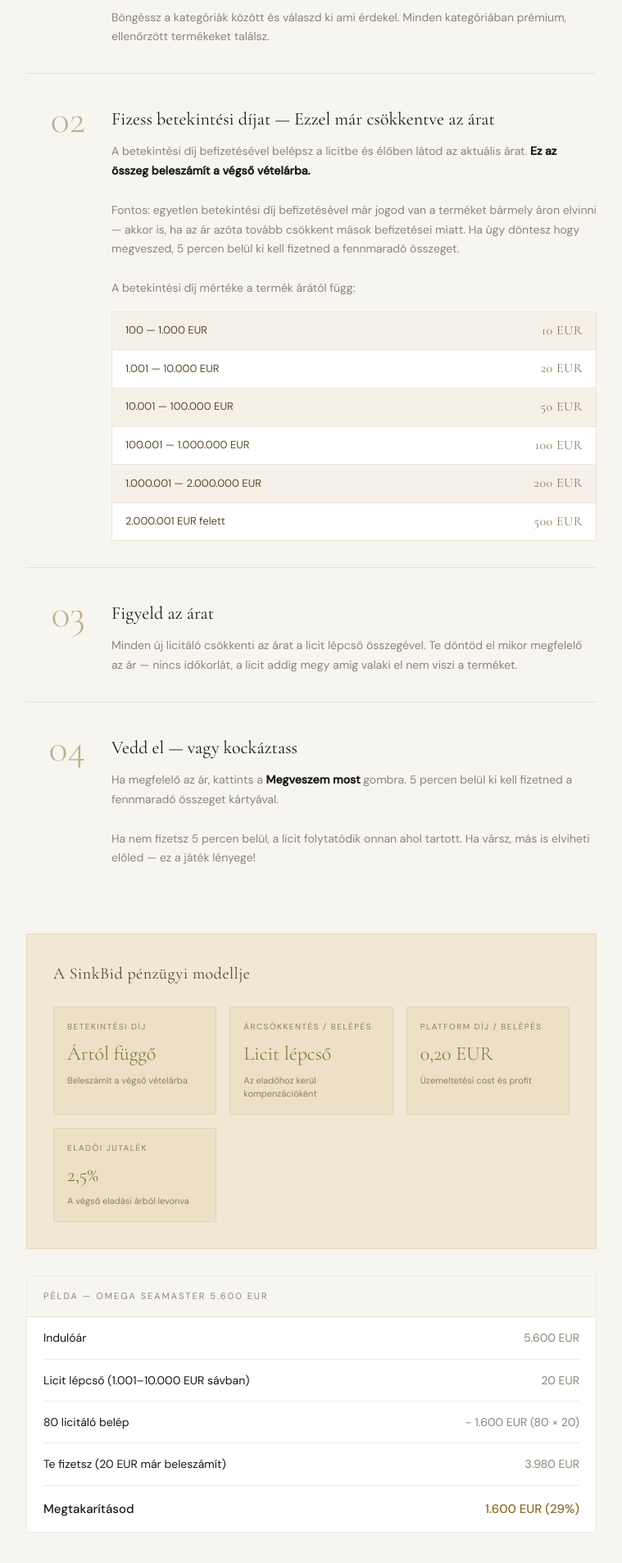
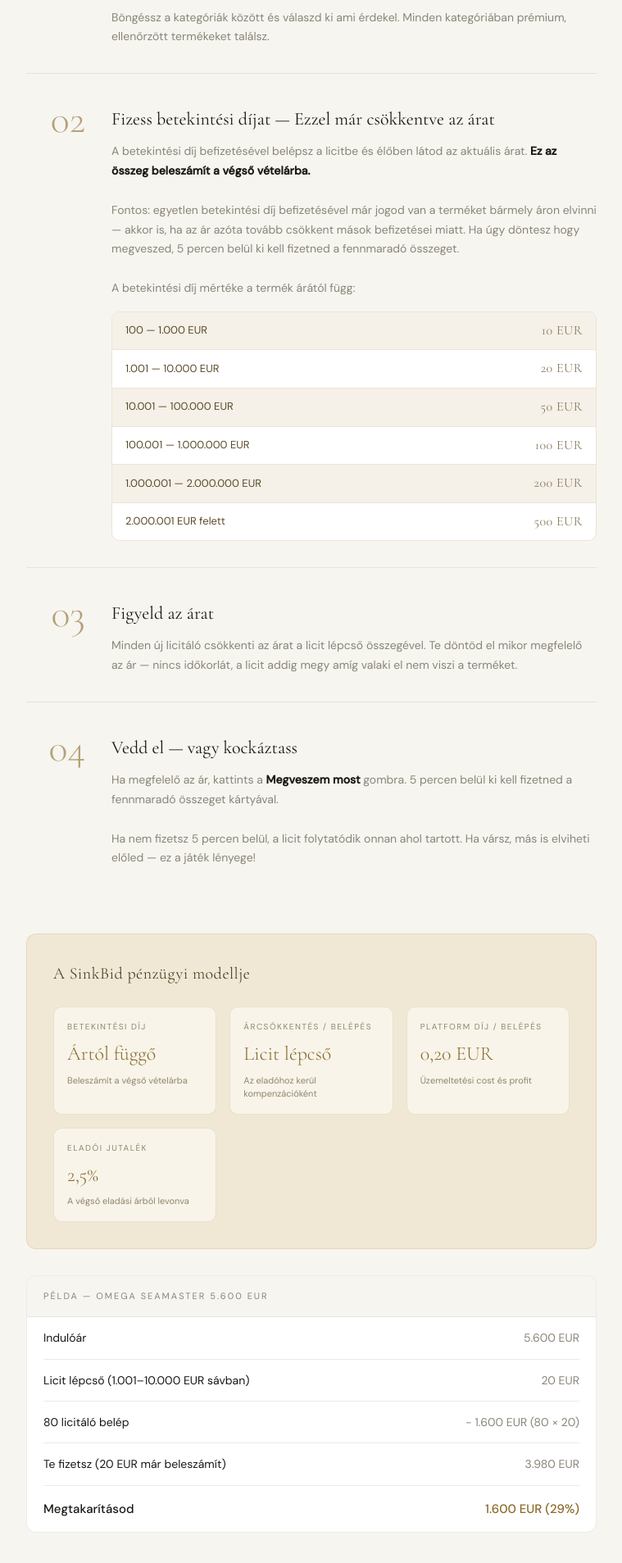
Before and after one commit to istvanlaha/SinkBid, a React (Vite) app: page /how in a window 1280 px wide. Shown: the part 373-2280 px from the top of the page at 82% size, without its empty margins (260-1019 px from the left). Built offline with nearby package versions, Linux system fonts and the light colour scheme.

Commit message:
Update HowItWorks.module.css

```diff
--- a/src/pages/HowItWorks.module.css
+++ b/src/pages/HowItWorks.module.css
@@ -48,7 +48,7 @@
   font-size: 48px;
   font-weight: 300;
   color: var(--teak-gold);
-  opacity: 0.5;
+  opacity: 0.6;
   line-height: 1;
   flex-shrink: 0;
   width: 72px;
@@ -78,7 +78,7 @@
 .bidStepTable {
   margin-top: 1rem;
   border: 0.5px solid var(--sand-mid);
-  border-radius: var(--radius-sm);
+  border-radius: 10px;
   overflow: hidden;
 }
 
@@ -108,7 +108,7 @@
 .modelBox {
   background: var(--teak);
   padding: 2rem;
-  border-radius: var(--radius-sm);
+  border-radius: 12px;
   border: 1px solid var(--teak-border);
   margin-bottom: 2rem;
 }
@@ -131,8 +131,8 @@
 .modelItem {
   padding: 1rem;
   border: 0.5px solid var(--teak-border);
-  border-radius: var(--radius-sm);
-  background: var(--teak-mid);
+  border-radius: 10px;
+  background: rgba(255,255,255,0.5);
 }
 
 .modelLabel {
@@ -160,7 +160,7 @@
 .example {
   background: var(--white);
   border: 0.5px solid var(--border-light);
-  border-radius: var(--radius-sm);
+  border-radius: 12px;
   overflow: hidden;
 }
 
```
